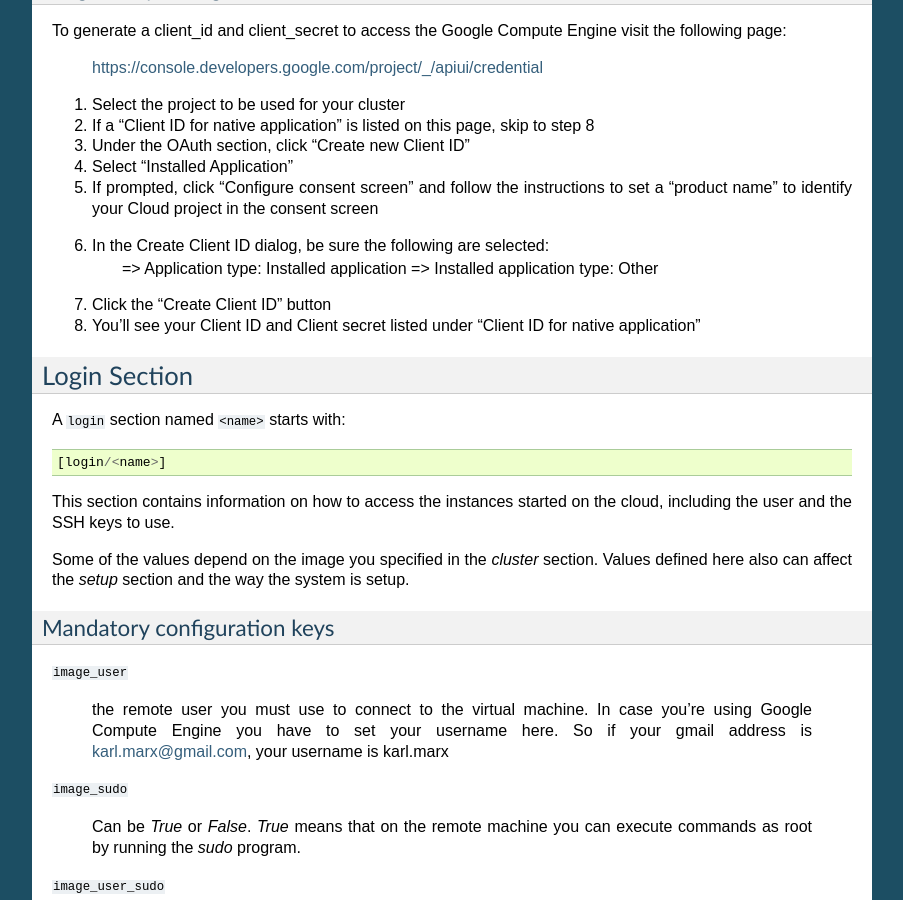
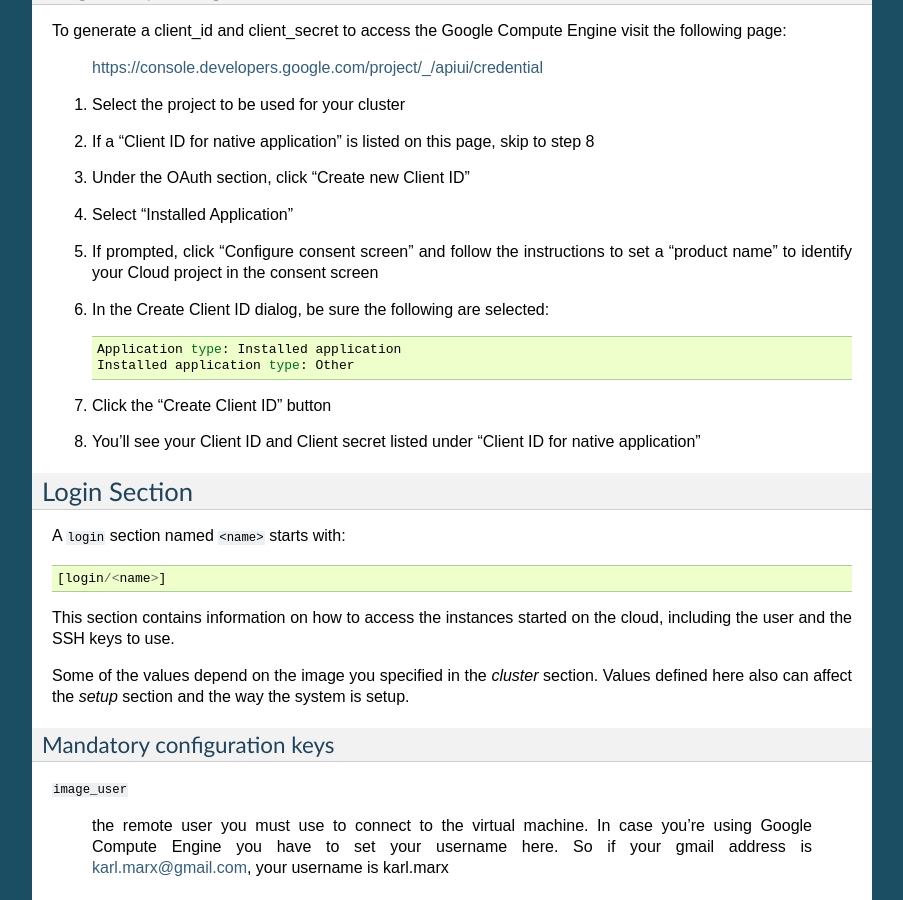
Before and after one commit to elasticluster/elasticluster, a Sphinx documentation site: the page built from docs/configure.rst, in a window 1280 px wide and 900 px high, scrolled down 4287 px. Shown: the whole window, without its empty margins (198-1101 px from the left). Built offline with Sphinx 7.4.7, drawn with Linux system fonts in a browser that asks for light colours.

```diff
--- a/docs/configure.rst
+++ b/docs/configure.rst
@@ -288,9 +288,11 @@ Engine visit the following page:
 5. If prompted, click "Configure consent screen" and follow the
    instructions to set a "product name" to identify your Cloud
    project in the consent screen
-6. In the Create Client ID dialog, be sure the following are selected:
-     => Application type: Installed application
-     => Installed application type: Other
+6. In the Create Client ID dialog, be sure the following are selected::
+
+    Application type: Installed application
+    Installed application type: Other
+
 7. Click the "Create Client ID" button
 8. You'll see your Client ID and Client secret listed under
    "Client ID for native application"
```
